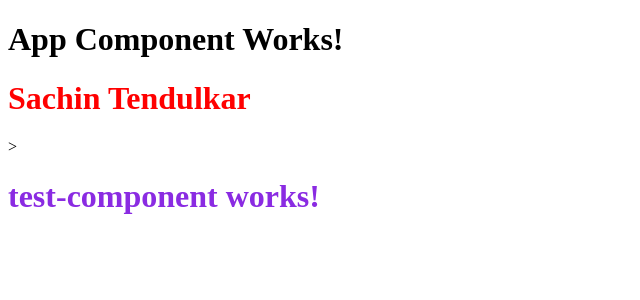
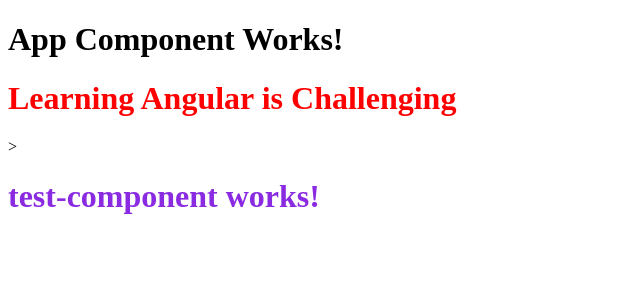
Before and after one commit to MlVn5135264/hello-world, an Angular app: page / in a window 1280 px wide. Shown: the top 300 px of the page, without its empty margins (0-640 px from the left). Built offline with nearby package versions, Linux system fonts and the light colour scheme.

Commit message:
One Way Binding using Property Binding [innerText]

```diff
--- a/src/app/hello-world.component.html
+++ b/src/app/hello-world.component.html
@@ -1 +1 @@
-<h1>{{firstName}} {{lastName}}</h1>
+<h1 [innerText] = 'title' ></h1>
--- a/src/app/hello-world.component.ts
+++ b/src/app/hello-world.component.ts
@@ -7,6 +7,5 @@
 })
 
 export class helloWorldComponent{
-    firstName = 'Sachin';
-    lastName = 'Tendulkar'
+    title = 'Learning Angular is Challenging';
 }
```
